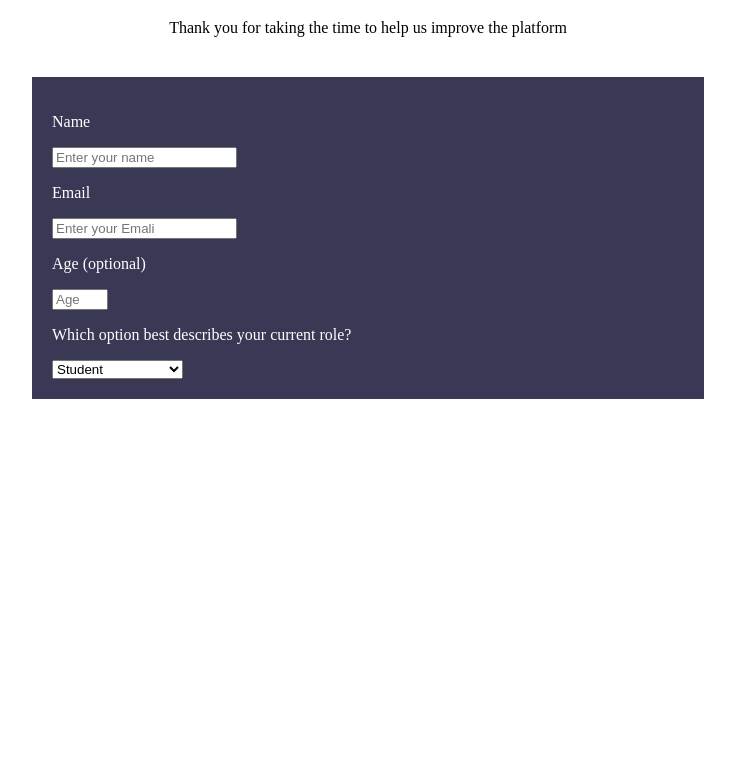
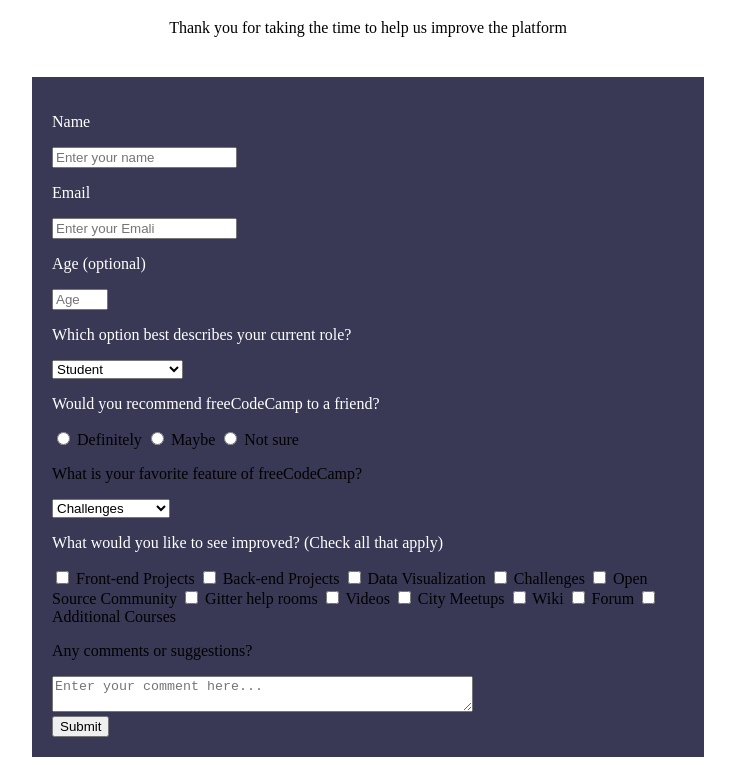
Before and after one commit to szymKamil/LearningWeb, a plain HTML site: page FreeCodeCamp/FirstChallenge/index.html in a window 1280 px wide. Shown: the part 93-858 px from the top of the page, without its empty margins (272-1007 px from the left). Before the commit the page ends 800 px from the top, so only its background shows below. Drawn offline with Linux system fonts and the light colour scheme.

Commit message:
prace nad formularzem

```diff
--- a/FreeCodeCamp/FirstChallenge/index.html
+++ b/FreeCodeCamp/FirstChallenge/index.html
@@ -1,35 +1,87 @@
 <!DOCTYPE html>
 <html lang="en">
   <head>
-    <meta charset="UTF-8">
-    <meta http-equiv="X-UA-Compatible" content="IE=edge">
-    <meta name="viewport" content="width=device-width, initial-scale=1.0">
+    <meta charset="UTF-8" />
+    <meta http-equiv="X-UA-Compatible" content="IE=edge" />
+    <meta name="viewport" content="width=device-width, initial-scale=1.0" />
     <title>Document</title>
-    <link rel="stylesheet" href="style.css">
+    <link rel="stylesheet" href="style.css" />
   </head>
   <body>
     <div class="header container">
       <h1 id="title">freeCodeCamp Survey Form</h1>
-        <p id="description">Thank you for taking the time to help us improve the platform </p>
+      <p id="description">
+        Thank you for taking the time to help us improve the platform
+      </p>
     </div>
     <div class="form container">
       <form id="survey-form">
         <p class="input-name name-label">Name</p>
-            <input id="name" type="text" placeholder="Enter your name">
+        <input id="name" type="text" placeholder="Enter your name" />
         <p class="input-name email-label">Email</p>
-            <input id="email" type="email" placeholder="Enter your Emali">
+        <input id="email" type="email" placeholder="Enter your Emali" />
         <p class="input-name age-label">Age <span>(optional)</span></p>
-            <input id="age" type="number" min="10" max="99" placeholder="Age">
-            <p class="input-name role-label">Which option best describes your current role?</p>
-            <select list="dropdown" id="dropdown">
-            <option  name="role" disabled>Select current role</option>
-            <option>Student</option>
-            <option>Full Time Job</option>
-
+        <input id="age" type="number" min="10" max="99" placeholder="Age" />
+        <p class="input-name role-label">
+          Which option best describes your current role?
+        </p>
+        <select list="dropdown" id="dropdown-role">
+          <option name="role" disabled>Select current role</option>
+          <option value="Student">Student</option>
+          <option value="Full Time Job">Full Time Job</option>
+          <option value="Full Time Learner">Full Time Learner</option>
+          <option value="Prefer Not To Say">Prefer Not To Say</option>
+          <option value="Other">Other</option>
         </select>
+        <p class="input-name role-label">
+          Would you recommend freeCodeCamp to a friend?
+        </p>
+        <form>
+        <input type="radio" id="definitely" name="recomendation" />
+        <label for="definitely">Definitely</label>
+        <input type="radio" id="maybe" name="recomendation" />
+        <label for="maybe">Maybe</label>
+        <input type="radio" id="not sure" name="recomendation" />
+        <label for="not sure">Not sure</label>
         </form>
+      <p class="intput-name">What is your favorite feature of freeCodeCamp?</p>
+      <select list="dropdown" id="dropdown-fav">
+        <option name="role" disabled>Select an option</option>
+        <option value="Challenges">Challenges</option>
+        <option value="Projects">Projects</option>
+        <option value="Community">Community</option>
+        <option value="Open Source">Open Source</option>
+      </select>
+      <p class="input-name role-label">        What would you like to see improved?        <span class="adnotation">(Check all that apply)</span>      </p>
+      <form>
+        <input type="checkbox" class="checkbox" name="front-end">
+        <label for="front-end" class="">Front-end Projects</label>
+        <input type="checkbox" class="checkbox" name="back-end">
+        <label for="back-end" class="">Back-end Projects</label>
+        <input type="checkbox" class="checkbox" name="data-vis">
+        <label for="data-vis" class="">Data Visualization</label>
+        <input type="checkbox" class="checkbox" name="challenges">
+        <label for="challenges" class="">Challenges</label>
+        <input type="checkbox" class="checkbox" name="open-source">
+        <label for="open-source" class="">Open Source Community</label>
+        <input type="checkbox" class="checkbox" name="gitter-rooms">
+        <label for="gitter-rooms" class="">Gitter help rooms</label>
+        <input type="checkbox" class="checkbox" name="video">
+        <label for="video" class="">Videos</label>
+        <input type="checkbox" class="checkbox" name="city-mettoups">
+        <label for="city-mettoups" class="">City Meetups</label>
+        <input type="checkbox" class="checkbox" name="wiki">
+        <label for="wiki" class="">Wiki</label>
+        <input type="checkbox" class="checkbox" name="forum">
+        <label for="forum" class="">Forum</label>
+        <input type="checkbox" class="checkbox" name="additional">
+        <label for="additional" class="">Additional Courses</label>
+      </form>
+      <div class="textarea" id=>
+      <p>Any comments or suggestions?</p>
+      <textarea name="suggestions" cols="50" placeholder="Enter your comment here..."></textarea>
       </div>
-
-
+      <button class="submit-btn" id="submit">Submit</button>
+    </div>
   </body>
 </html>
--- a/FreeCodeCamp/FirstChallenge/style.css
+++ b/FreeCodeCamp/FirstChallenge/style.css
@@ -13,12 +13,15 @@ body {
 }
 
 .form {
-background-color: rgb(36, 36, 68, .9);
+  background-color: rgb(36, 36, 68, 0.9);
   padding: 20px;
   width: 50%;
-
 }
 
 .input-name {
   color: #ffffff;
 }
+
+textarea {
+  resize: vertical;
+}
```
Lines whose indentation alone changed are shown as unchanged.
